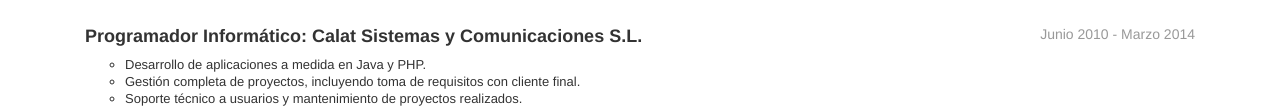
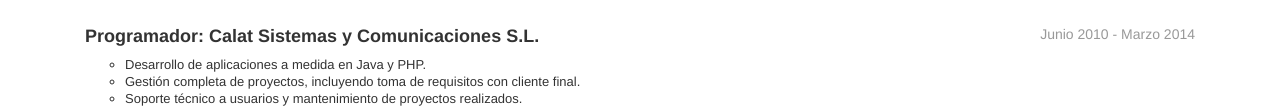
Before and after one commit to acelaya/professional-resume, a plain HTML site: page curriculum.html in a window 1280 px wide. Shown: the part 696-807 px from the top of the page. Drawn offline with nearby package versions, Linux system fonts and the light colour scheme.

Commit message:
Fixed too long title

```diff
--- a/curriculum.html
+++ b/curriculum.html
@@ -96,7 +96,7 @@
                     <li>
                         <h4>
                             <small class="pull-right">Junio 2010 - Marzo 2014</small>
-                            <b>Programador Informático: Calat Sistemas y Comunicaciones S.L.</b>
+                            <b>Programador: Calat Sistemas y Comunicaciones S.L.</b>
                         </h4>
                         <div class="job-desc">
                             <ul>
```
